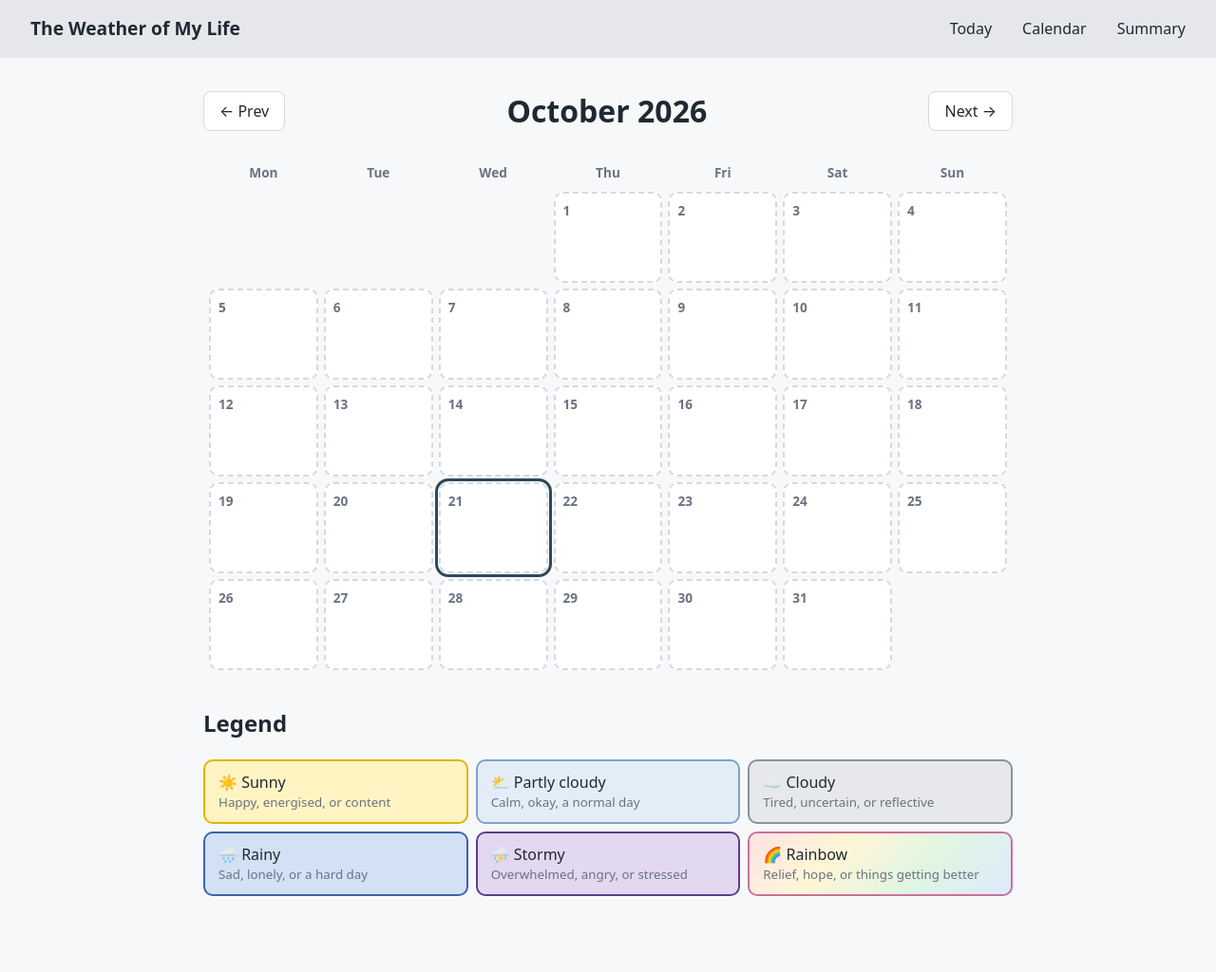
After one commit to ivemina/weather-of-my-life, a Flask app: page /calendar in a window 1280 px wide. The commit adds this page. Shown: the whole page at 95% size. Run offline with Flask 3, Linux system fonts and the light colour scheme; data that the repository does not hold is empty.

Commit message:
Add monthly weather calendar

```diff
--- a/app.py
+++ b/app.py
@@ -1,3 +1,4 @@
+import calendar
 import sqlite3
 from datetime import date, datetime
 from flask import Flask, render_template, request, redirect, url_for, flash, g
@@ -121,6 +122,53 @@ def save():
     flash("Saved. Your day has been added to your weather.", "success")
     return redirect(url_for("today"))
 
+@app.route("/calendar")
+def calendar_page():
+    today_date = date.today()
+
+    try:
+        year = int(request.args.get("year", today_date.year))
+        month = int(request.args.get("month", today_date.month))
+        date(year, month, 1)
+    except ValueError:
+        year, month = today_date.year, today_date.month
+
+    prev_year, prev_month = (year - 1, 12) if month == 1 else (year, month - 1)
+    next_year, next_month = (year + 1, 1) if month == 12 else (year, month + 1)
+
+    prefix = f"{year:04d}-{month:02d}-"
+    rows = get_db().execute(
+        "SELECT * FROM entries WHERE entry_date LIKE ?",
+        (prefix + "%",),
+    ).fetchall()
+    entries_by_day = {int(r["entry_date"][-2:]): r for r in rows}
+
+    moods_by_key = {m["key"]: m for m in MOODS}
+
+    weeks = []
+    for week in calendar.Calendar(firstweekday=0).monthdayscalendar(year, month):
+        cells = []
+        for day in week:
+            if day == 0:
+                cells.append(None)
+            else:
+                entry = entries_by_day.get(day)
+                cells.append({
+                    "day": day,
+                    "entry": entry,
+                    "mood": moods_by_key.get(entry["mood"]) if entry else None,
+                    "is_today": date(year, month, day) == today_date,
+                })
+        weeks.append(cells)
+
+    return render_template(
+        "calendar.html",
+        weeks=weeks,
+        month_title=date(year, month, 1).strftime("%B %Y"),
+        prev_year=prev_year, prev_month=prev_month,
+        next_year=next_year, next_month=next_month,
+        moods=MOODS,
+    )
 
 init_db()
 
--- a/static/style.css
+++ b/static/style.css
@@ -108,3 +108,56 @@ button[type="submit"]:hover { filter: brightness(1.15); }
 }
 .message.success { background: #e6f4ea; border-color: #8fc9a0; color: #1e4d2b; }
 .message.error   { background: #fdeaea; border-color: #e3a1a1; color: #7a1f1f; }
+.cal-header {
+  display: flex;
+  justify-content: space-between;
+  align-items: center;
+  margin-bottom: 24px;
+}
+.cal-header h1 { font-size: 2rem; }
+.cal-nav {
+  padding: 8px 16px;
+  border: 1px solid var(--border);
+  border-radius: 8px;
+  background: #fff;
+  color: var(--text);
+  text-decoration: none;
+}
+.cal-nav:hover { background: var(--selected); }
+
+.calendar { width: 100%; border-collapse: separate; border-spacing: 6px; table-layout: fixed; }
+.calendar th { font-size: 0.85rem; color: var(--muted); padding-bottom: 4px; }
+.calendar td {
+  height: 96px;
+  vertical-align: top;
+  padding: 8px;
+  border-radius: 10px;
+  border: 2px solid var(--border);
+  background: #fff;
+}
+.calendar td.blank { border: 0; background: transparent; }
+.calendar td.no-entry { border-style: dashed; color: var(--muted); }
+.calendar td.today { outline: 3px solid var(--accent); outline-offset: 1px; }
+
+.day-number { display: block; font-size: 0.85rem; font-weight: 600; }
+.day-emoji { display: block; font-size: 1.6rem; line-height: 1.2; }
+.day-label { display: block; font-size: 0.75rem; }
+
+.mood-sunny         { background: #fff4c2 !important; border-color: #e0b400 !important; }
+.mood-partly_cloudy { background: #e3edf7 !important; border-color: #7fa3c7 !important; }
+.mood-cloudy        { background: #e6e8eb !important; border-color: #8b929b !important; }
+.mood-rainy         { background: #d3e0f5 !important; border-color: #3d63a8 !important; }
+.mood-stormy        { background: #e2d8f0 !important; border-color: #5b3f8c !important; }
+.mood-rainbow       { background: linear-gradient(135deg, #ffe3e3, #fff6d6, #dff5e3, #dfe9ff) !important; border-color: #c9709a !important; }
+
+.legend-title { margin-top: 32px; }
+.legend { list-style: none; padding: 0; display: grid; gap: 8px;
+          grid-template-columns: repeat(auto-fit, minmax(240px, 1fr)); }
+.legend-item { padding: 10px 14px; border: 2px solid; border-radius: 10px; }
+.legend-item small { display: block; color: var(--muted); }
+
+@media (max-width: 600px) {
+  .calendar td { height: 64px; padding: 4px; }
+  .day-label { display: none; }
+  .calendar { border-spacing: 3px; }
+}
--- a/templates/base.html
+++ b/templates/base.html
@@ -11,7 +11,7 @@
     <a class="brand" href="{{ url_for('today') }}">The Weather of My Life</a>
     <nav aria-label="Main">
       <a href="{{ url_for('today') }}">Today</a>
-      <a href="#">Calendar</a>
+      <a href="{{ url_for('calendar_page') }}">Calendar</a>
       <a href="#">Summary</a>
     </nav>
   </header>
--- /dev/null
+++ b/templates/calendar.html
@@ -0,0 +1,52 @@
+{% extends "base.html" %}
+
+{% block title %}{{ month_title }} – The Weather of My Life{% endblock %}
+
+{% block content %}
+<div class="cal-header">
+  <a class="cal-nav" href="{{ url_for('calendar_page', year=prev_year, month=prev_month) }}"
+     aria-label="Previous month">&larr; Prev</a>
+  <h1>{{ month_title }}</h1>
+  <a class="cal-nav" href="{{ url_for('calendar_page', year=next_year, month=next_month) }}"
+     aria-label="Next month">Next &rarr;</a>
+</div>
+
+<table class="calendar">
+  <thead>
+    <tr>
+      {% for d in ["Mon", "Tue", "Wed", "Thu", "Fri", "Sat", "Sun"] %}
+      <th scope="col">{{ d }}</th>
+      {% endfor %}
+    </tr>
+  </thead>
+  <tbody>
+    {% for week in weeks %}
+    <tr>
+      {% for cell in week %}
+        {% if cell is none %}
+        <td class="blank"></td>
+        {% else %}
+        <td class="day {{ 'has-entry mood-' ~ cell.mood.key if cell.entry else 'no-entry' }}{{ ' today' if cell.is_today }}">
+          <span class="day-number">{{ cell.day }}</span>
+          {% if cell.entry %}
+          <span class="day-emoji" aria-hidden="true">{{ cell.mood.emoji }}</span>
+          <span class="day-label">{{ cell.mood.label }}</span>
+          {% endif %}
+        </td>
+        {% endif %}
+      {% endfor %}
+    </tr>
+    {% endfor %}
+  </tbody>
+</table>
+
+<h2 class="legend-title">Legend</h2>
+<ul class="legend">
+  {% for mood in moods %}
+  <li class="legend-item mood-{{ mood.key }}">
+    <span aria-hidden="true">{{ mood.emoji }}</span> {{ mood.label }}
+    <small>{{ mood.meaning }}</small>
+  </li>
+  {% endfor %}
+</ul>
+{% endblock %}
```
